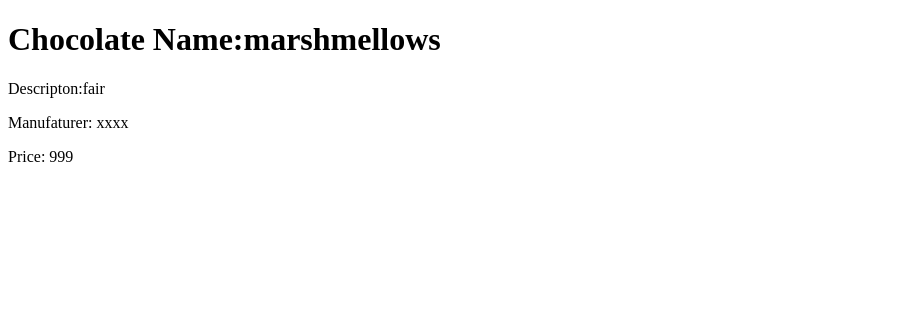
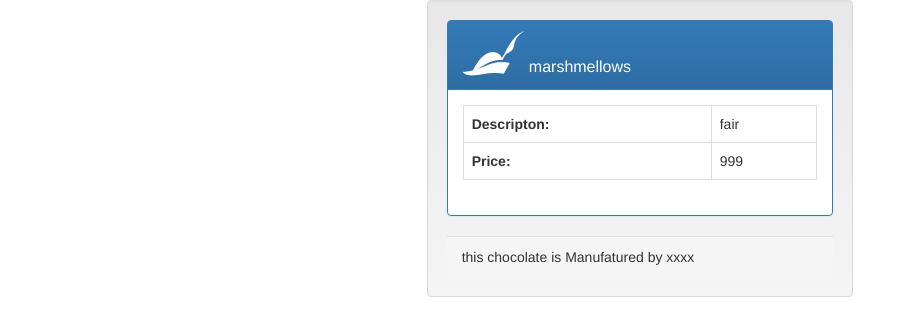
Before and after one commit to adarshA97/django, a Django app: page /register/chocolate/info/1/ in a window 1280 px wide. Shown: the top 336 px of the page, without its empty margins (0-908 px from the left). Run offline with Django 3.2, Linux system fonts and the light colour scheme; data comes from the database, SQL or seed files in the repository; parts of the project's set-up code (start-up, migrations or seed data) failed here and were passed over; some libraries are stand-ins or nearby versions.

Commit message:
11commit

```diff
--- a/registration/templates/chocolate_detail.html
+++ b/registration/templates/chocolate_detail.html
@@ -1,13 +1,26 @@
+{% load staticfiles %}
 <!DOCTYPE html>
 <html lang="en">
 <head>
-  <meta charset="UTF-8">
-  <title>Title</title>
+<link rel="stylesheet" href="{%  static 'css/bootstrap.min.css' %}" integrity="sha384-1q8mTJOASx8j1Au+a5WDVnPi2lkFfwwEAa8hDDdjZlpLegxhjVME1fgjWPGmkzs7" crossorigin="anonymous"><!-- Optional theme -->
+<link rel="stylesheet" href="{%  static 'css/bootstrap-theme.min.css' %}" integrity="sha384-fLW2N01lMqjakBkx3l/M9EahuwpSfeNvV63J5ezn3uZzapT0u7EYsXMjQV+0En5r" crossorigin="anonymous"><!-- Latest compiled and minified JavaScript -->
+<script type="text/javascript" src="{%  static 'js/jquery-1.11.1.min.js' %}"></script>
+<script type="text/javascript" src="{%  static 'js/bootstrap.min.js' %}"></script>
+<link rel="stylesheet" href="{%  static 'css/font-awesome.min.css' %}" >
 </head>
-<body>
-<h1>Chocolate Name:{{ chocolate.name }}</h1>
-<p>Descripton:{{ chocolate.description }}</p>
-<p>Manufaturer: {{ chocolate.manufacturer }}</p>
-<p>Price: {{ chocolate.price }}</p>
-</body>
+<body><div class="col-md-4 col-md-offset-4 well">
+<div class="panel panel-primary">
+<div class="panel-heading">
+<h6 class="panel-title"><i class="fa fa-pied-piper fa-3x" aria-hidden="true"></i>
+{{ object.name }}</h6>
+</div>
+<div class="panel-body">
+  <table class="table table-hover table-bordered table-responsive">
+<tr>
+<th>Descripton:</th> <td>{{ object.description }}</td>
+</tr><th>Price: </th><td>{{ object.price }}</td>          </table>
+</div>
+</div>
+<div class="panel-footer">this chocolate is Manufatured by {{ object.manufacturer }}</div>
+</div></body>
 </html>
```
